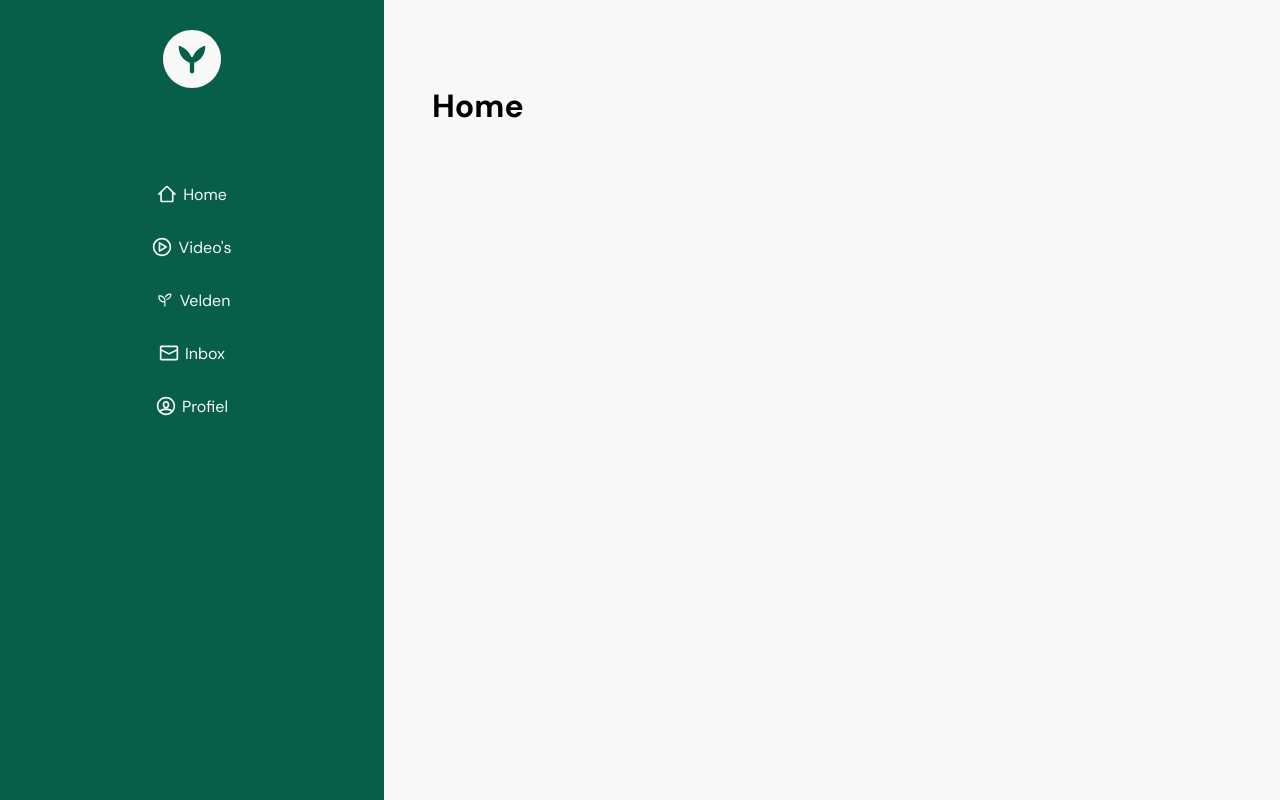
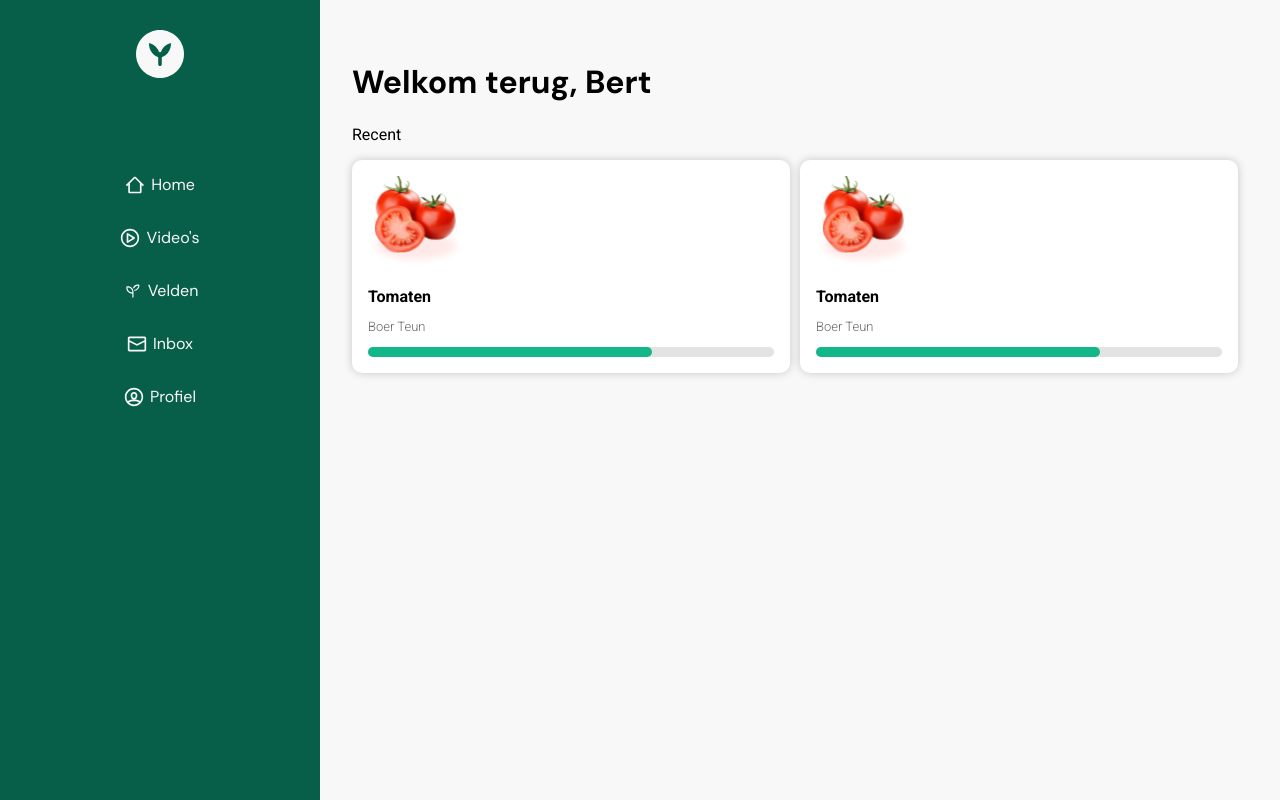
Before and after one commit to lienapaeps/lab2-frontend, a Vue app: page /home in a window 1280 px wide. Built offline with nearby package versions, Linux system fonts and the light colour scheme.

Commit message:
feat: add recent cards on home

```diff
--- /dev/null
+++ b/src/components/Card.vue
@@ -0,0 +1,59 @@
+<script setup>
+
+</script>
+
+<template>
+    <div class="card">
+        <div class="card-body">
+            <img src="../assets/Tomaat.svg" alt="test">
+            <p class="card-title">Tomaten</p>
+            <p class="card-text">Boer Teun</p>
+            <div class="progress-bar">
+                <div class="progress" style="width: 70%;"></div>
+            </div>
+        </div>
+    </div>
+    <div class="test"></div>
+</template>
+
+<style scoped>
+/*  mobile */
+/*  desktop */
+@media (min-width: 992px) {
+
+    .progress-bar{
+        max-width: 100%;
+        height: 10px;
+        background-color: var(--offBlack100);
+        border-radius: 10px;
+    }
+
+    .progress{
+        height: 100%;
+        background-color: var(--deepSeaGreen500);
+        border-radius: 10px;
+    }
+    .card{
+        max-width: 500px;
+        width: 100%;
+        height: 100%;
+        background-color: #fff;
+        border-radius: 10px;
+        box-shadow: 0 0 10px rgba(0,0,0,0.2);
+        padding: 1em;
+        margin-right: 10px;
+    }
+
+    .card-title{
+        font-weight: bolder;
+        margin-bottom: 0;
+    }
+
+    img{
+        width: 6em;
+        height: 100%;
+    };
+
+
+}
+</style>
--- a/src/components/Nav.vue
+++ b/src/components/Nav.vue
@@ -49,14 +49,15 @@ document.querySelectorAll(".nav__item").forEach((ele) =>
 <style scoped>
 /*  mobile */
 nav {
-    width: 30%;
+    width: 25%;
+    float: left;
     height: 100%;
     bottom: 0;
     left: 0;
     background-color: var(--deepSeaGreen800);
     overflow: hidden;
     position: fixed;
-    z-index: -1;
+    z-index: 1;
 }
 .nav__menu {
     display: flex;
--- a/src/style.css
+++ b/src/style.css
@@ -60,7 +60,6 @@ label {
 p {
     /* light: 300, regular: 400, medium: 500, bold: 700 */
     font-family: 'Roboto', sans-serif;
-    line-height: 150%;
 }
 
 a {
@@ -68,6 +67,13 @@ a {
     font-weight: 400;
     text-decoration: none;
     color: var(--offWhite)
+}
+
+.card-text{
+    font-family: 'Roboto', sans-serif;
+    font-weight: 300;
+    font-size: small;
+    color: var(--offBlack500);
 }
 
 .btn {
--- a/src/views/Home.vue
+++ b/src/views/Home.vue
@@ -1,10 +1,17 @@
 <script setup>
+import Card from '../components/Card.vue'
 </script>
 
 <template>
     <div class="container">
         <div class="content">
-            <h1>Home</h1>
+            <h1>Welkom terug, Bert</h1>
+
+            <p>Recent</p>
+            <div class="card-reel">
+            <Card />
+            <Card />
+        </div>
         </div>
     </div>
 </template>
@@ -12,16 +19,15 @@
 <style scoped>
 /*  mobile */
 
-.container {
-    display: flex;
-    flex-direction: column;
-}
-
 .content{
     position: absolute;
-    overflow: hidden;
-    padding: 1rem;
-    margin-left: 30%;
+    top: 5%;
+    margin-left: 25%;
+    width: 70%;
+}
+.card-reel{
+    display: flex;
+    flex-direction: row;
 }
 
 /*  desktop */
```
Also changed, not shown: src/assets/Tomaat.svg (added).
